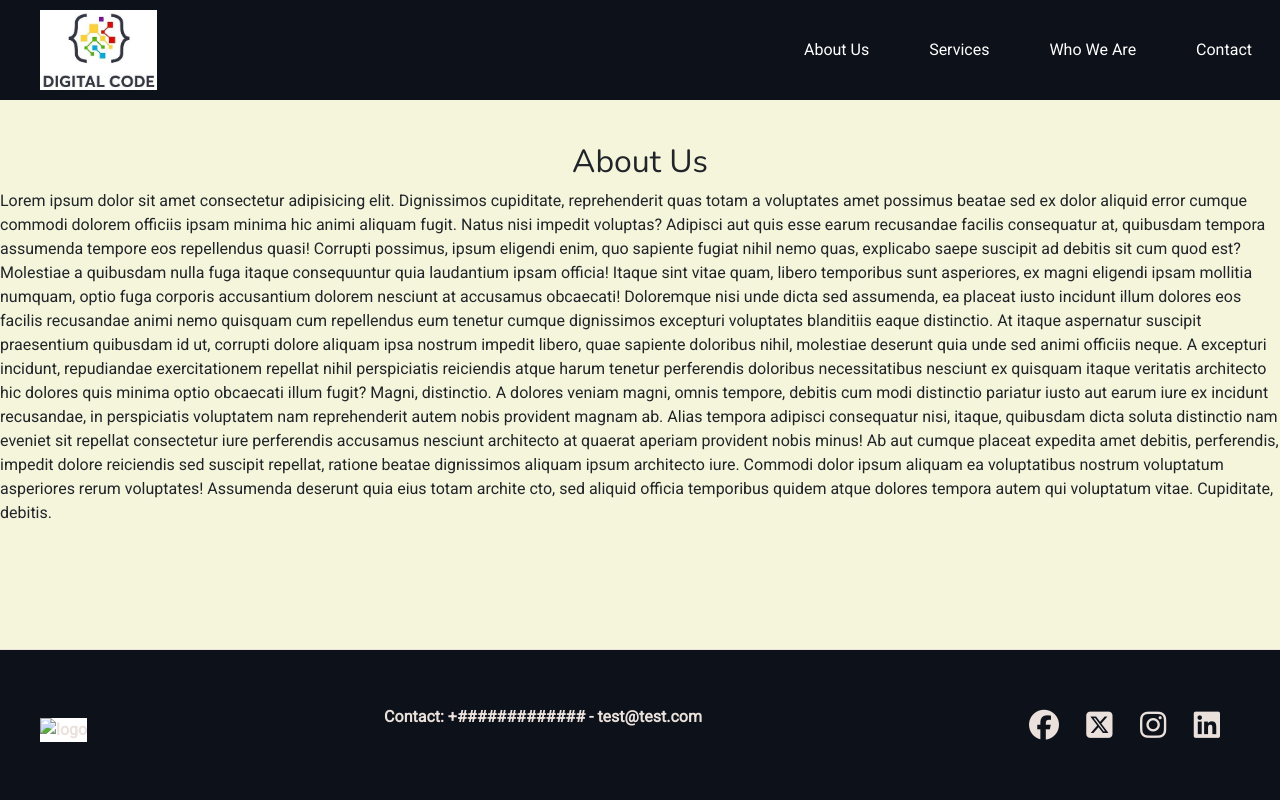
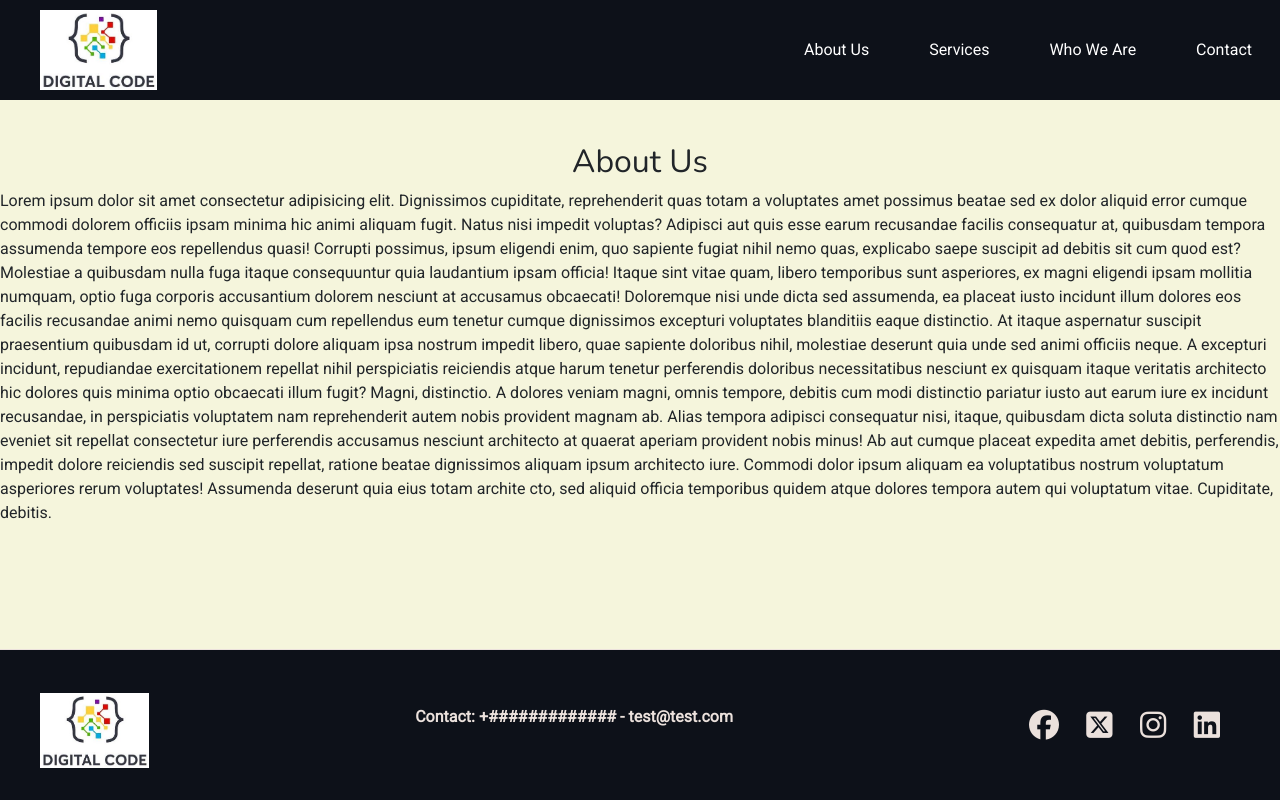
Before and after one commit to Fer-Cavalli/PF-Cavalli, a plain HTML site: page pages/about_us.html in a window 1280 px wide. Drawn offline with nearby package versions, Linux system fonts and the light colour scheme; the site is published under a folder, as on GitHub Pages, so addresses that start at the root find nothing.

Commit message:
Update about_us.html

```diff
--- a/pages/about_us.html
+++ b/pages/about_us.html
@@ -8,7 +8,7 @@
     <link href="https://fonts.googleapis.com/css2?family=Nunito&family=Roboto&display=swap" rel="stylesheet">
     <link href="https://cdn.jsdelivr.net/npm/bootstrap@5.3.2/dist/css/bootstrap.min.css" rel="stylesheet"
         integrity="sha384-T3c6CoIi6uLrA9TneNEoa7RxnatzjcDSCmG1MXxSR1GAsXEV/Dwwykc2MPK8M2HN" crossorigin="anonymous">
-    <link rel="icon" type="image/png" href="./img/fav.png">
+    <link rel="icon" type="image/png" href="../img/fav.png">
     <link rel="stylesheet" href="../css/style.css">
     <title>About Us</title>
 </head>
@@ -57,7 +57,7 @@
 
     <footer class="footer">
         <div class="fooimg">
-            <a href="../index.html"><img src="/img/Codelog.jpeg" alt="logo"></a>
+            <a href="../index.html"><img src="../img/Codelog.jpeg" alt="logo"></a>
         </div>
         <div>
             <p>Contact:
```
